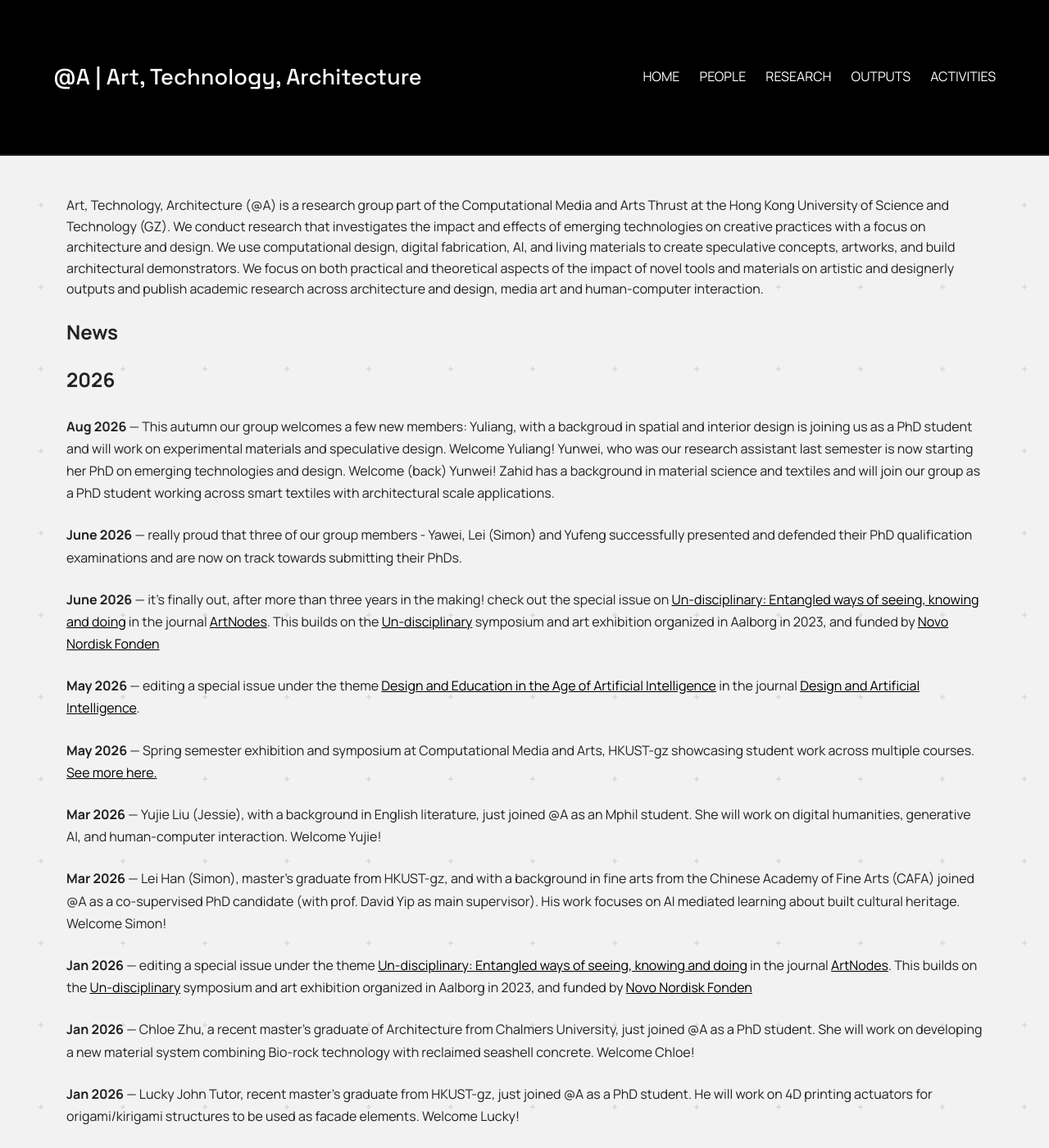
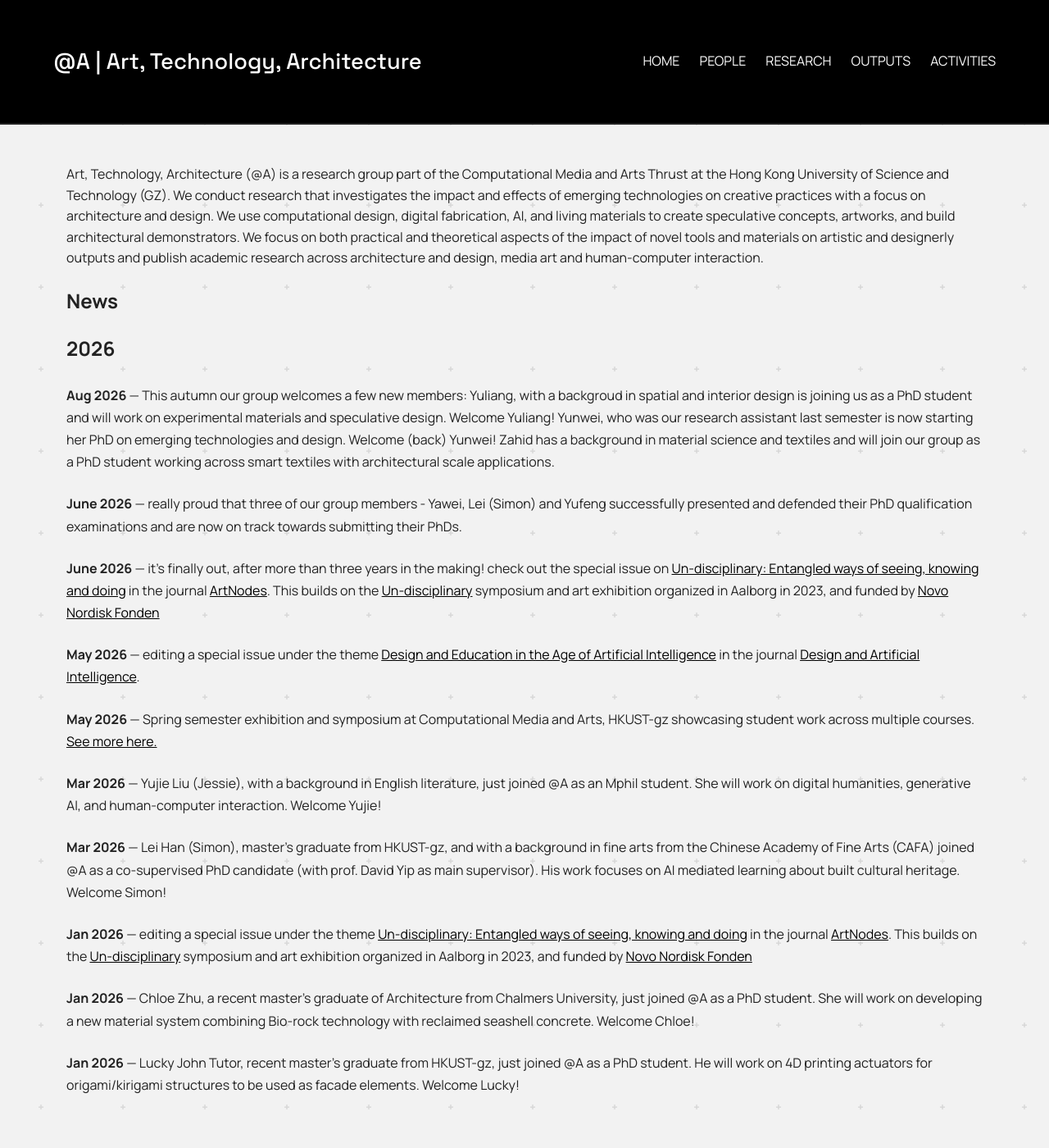
Before and after one commit to anqua/at-a, a Jekyll site: the page built from index.md, in a window 1280 px wide and 1400 px high. Shown: the whole window at 82% size. Built offline with Jekyll 4.4.1, drawn with Linux system fonts in a browser that asks for light colours.

Commit message:
Reduce the header height by 20% (190px to 152px)
Co-Authored-By: Claude Sonnet 5 <noreply@anthropic.com>

```diff
--- a/assets/css/style.css
+++ b/assets/css/style.css
@@ -1,6 +1,6 @@
 :root {
   --content-width: 1150px;
-  --bar-height: 190px;
+  --bar-height: 152px;
   --footer-height: 285px;
   --stripe: #00ff00;
 }
```
